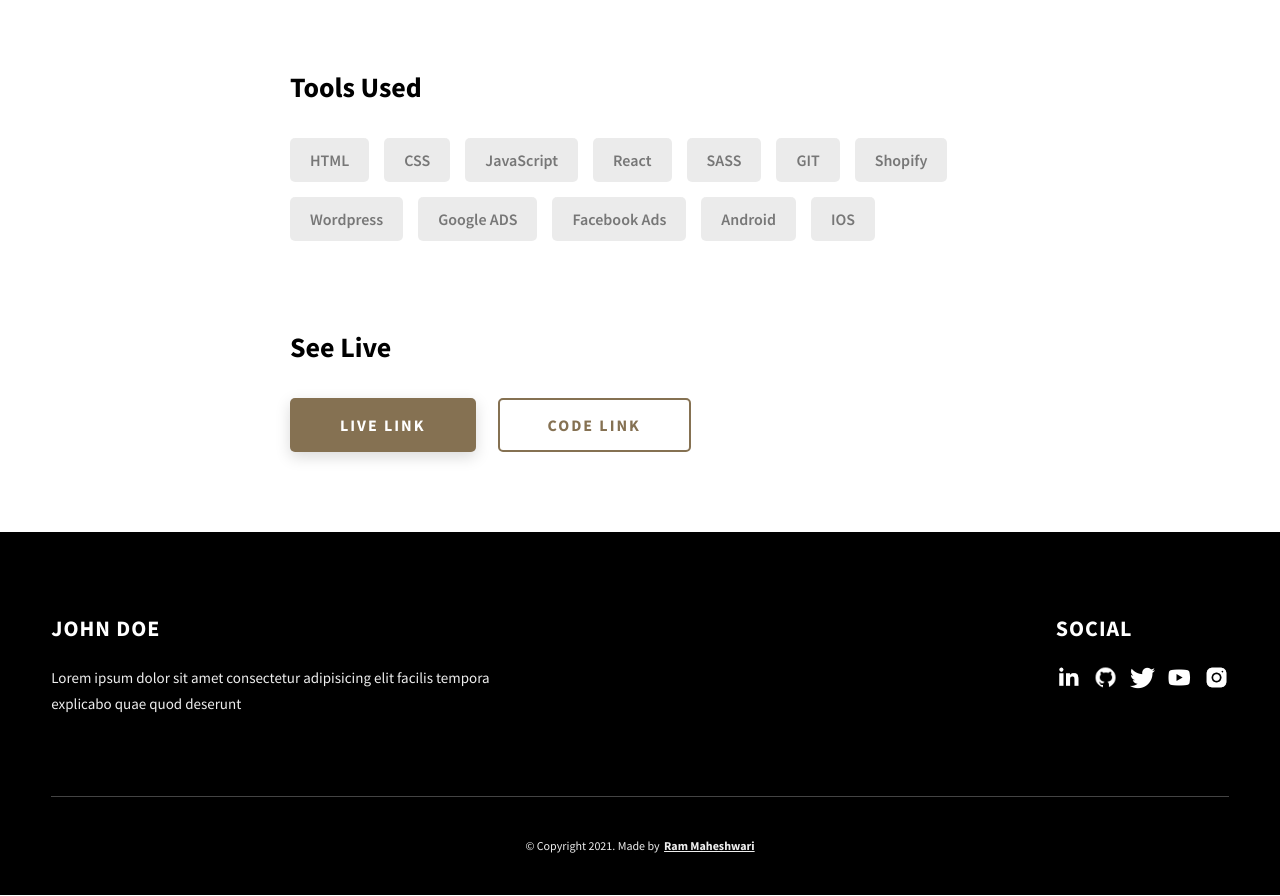
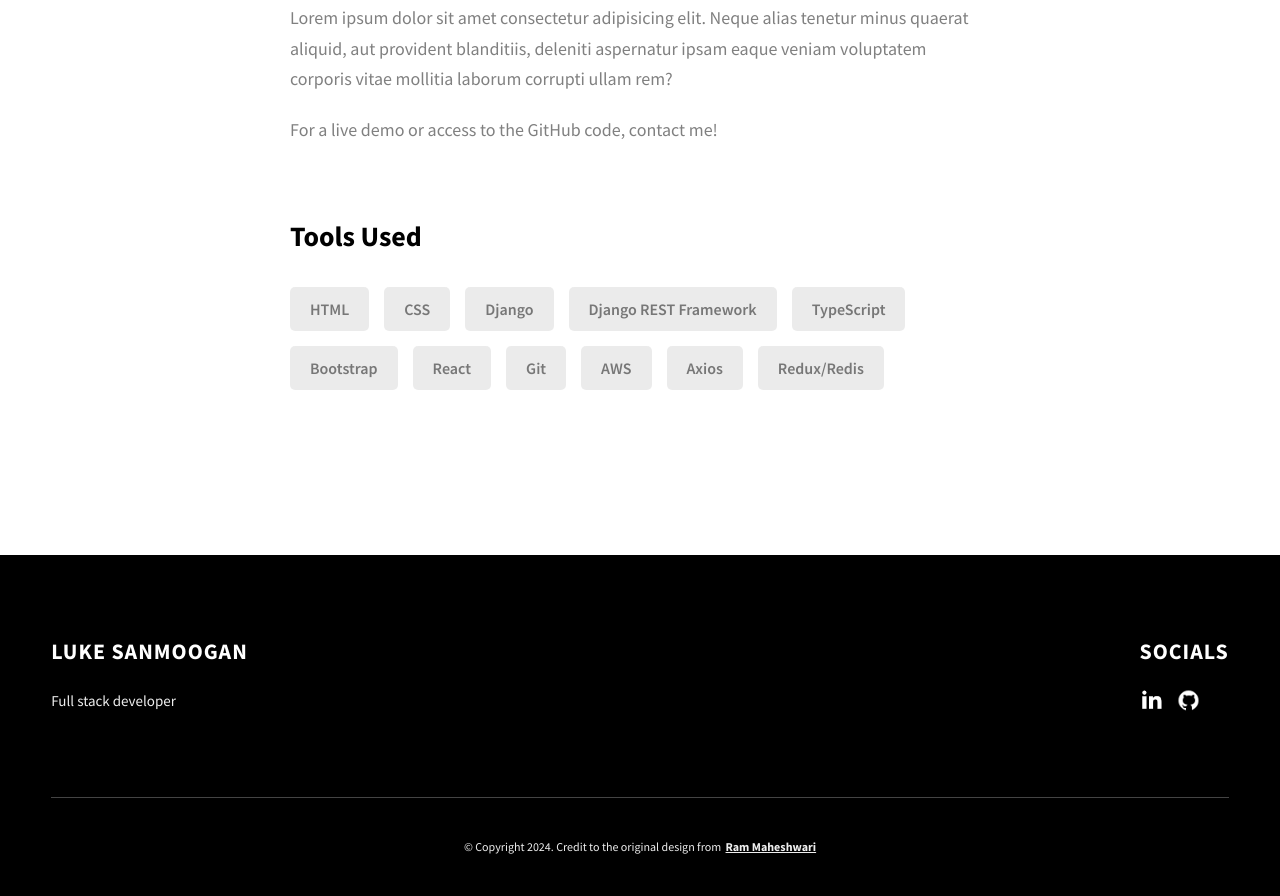
Before and after one commit to LS-kcl/ls-kcl.github.io, a website: page project-1.html in a window 1280 px wide. Shown: the part 1827-2723 px from the top of the page. Drawn offline with Linux system fonts and the light colour scheme.

Commit message:
add: Add main index changes to subpages

```diff
--- a/project-1.html
+++ b/project-1.html
@@ -23,11 +23,11 @@
           <div class="header__logo-img-cont">
             <img
               src="./assets/png/john-doe.png"
-              alt="Ram Maheshwari Logo Image"
+              alt="Luke Sanmoogan Logo Image"
               class="header__logo-img"
             />
           </div>
-          <span class="header__logo-sub">John Doe</span>
+          <span class="header__logo-sub">Luke Sanmoogan</span>
         </div>
         <div class="header__main">
           <ul class="header__links">
@@ -84,12 +84,12 @@
     </header>
     <section class="project-cs-hero">
       <div class="project-cs-hero__content">
-        <h1 class="heading-primary">Project 1</h1>
+        <h1 class="heading-primary">3Bunny Bookclubs Platform</h1>
         <div class="project-cs-hero__info">
           <p class="text-primary">
-            Lorem ipsum dolor sit amet consectetur adipisicing elit. Dignissimos
-            in numquam incidunt earum quaerat cum fuga, atque similique natus
-            nobis sit.
+            An online bookclubs system with an AI recommender for books
+            and clubs, and a social media platform for rating and sharing
+            books with others
           </p>
         </div>
         <div class="project-cs-hero__cta">
@@ -102,7 +102,7 @@
         <div class="project-details__content">
           <div class="project-details__showcase-img-cont">
             <img
-              src="./assets/jpeg/project-mockup-example.jpeg"
+              src="./assets/mockups/ratings-mockup.png"
               alt="Project Image"
               class="project-details__showcase-img"
             />
@@ -135,18 +135,18 @@
               <div class="skills">
                 <div class="skills__skill">HTML</div>
                 <div class="skills__skill">CSS</div>
-                <div class="skills__skill">JavaScript</div>
+                <div class="skills__skill">Django</div>
+                <div class="skills__skill">Django REST Framework</div>
+                <div class="skills__skill">TypeScript</div>
+                <div class="skills__skill">Bootstrap</div>
                 <div class="skills__skill">React</div>
-                <div class="skills__skill">SASS</div>
-                <div class="skills__skill">GIT</div>
-                <div class="skills__skill">Shopify</div>
-                <div class="skills__skill">Wordpress</div>
-                <div class="skills__skill">Google ADS</div>
-                <div class="skills__skill">Facebook Ads</div>
-                <div class="skills__skill">Android</div>
-                <div class="skills__skill">IOS</div>
+                <div class="skills__skill">Git</div>
+                <div class="skills__skill">AWS</div>
+                <div class="skills__skill">Axios</div>
+                <div class="skills__skill">Redux/Redis</div>
               </div>
             </div>
+	    <!-- Live links removed for now
             <div class="project-details__links">
               <h3 class="project-details__content-title">See Live</h3>
               <a
@@ -161,6 +161,7 @@
                 target="_blank"
                 >Code Link</a
               >
+	    -->
             </div>
           </div>
         </div>
@@ -171,57 +172,36 @@
         <div class="main-footer__upper">
           <div class="main-footer__row main-footer__row-1">
             <h2 class="heading heading-sm main-footer__heading-sm">
-              <span>Social</span>
+              <span>Socials</span>
             </h2>
             <div class="main-footer__social-cont">
-              <a target="_blank" rel="noreferrer" href="#">
+              <a target="_blank" rel="noreferrer" href="https://www.linkedin.com/in/lsanmoogan/">
                 <img
                   class="main-footer__icon"
                   src="./assets/png/linkedin-ico.png"
                   alt="icon"
                 />
               </a>
-              <a target="_blank" rel="noreferrer" href="#">
+              <a target="_blank" rel="noreferrer" href="https://github.com/LS-kcl">
                 <img
                   class="main-footer__icon"
                   src="./assets/png/github-ico.png"
                   alt="icon"
                 />
               </a>
-              <a target="_blank" rel="noreferrer" href="#">
-                <img
-                  class="main-footer__icon"
-                  src="./assets/png/twitter-ico.png"
-                  alt="icon"
-                />
-              </a>
-              <a target="_blank" rel="noreferrer" href="#">
-                <img
-                  class="main-footer__icon"
-                  src="./assets/png/yt-ico.png"
-                  alt="icon"
-                />
-              </a>
-              <a target="_blank" rel="noreferrer" href="#">
-                <img
-                  class="main-footer__icon main-footer__icon--mr-none"
-                  src="./assets/png/insta-ico.png"
-                  alt="icon"
-                />
-              </a>
             </div>
           </div>
           <div class="main-footer__row main-footer__row-2">
-            <h4 class="heading heading-sm text-lt">John Doe</h4>
+            <h4 class="heading heading-sm text-lt">Luke Sanmoogan</h4>
             <p class="main-footer__short-desc">
-              Lorem ipsum dolor sit amet consectetur adipisicing elit facilis
-              tempora explicabo quae quod deserunt
+              Full stack developer
             </p>
           </div>
         </div>
 
+        <!-- If you give me some credit or shoutout here by linking to my website, then it will be a big thing for me and will help me a lot :) -->
         <div class="main-footer__lower">
-          &copy; Copyright 2021. Made by
+          &copy; Copyright 2024. Credit to the original design from
           <a rel="noreferrer" target="_blank" href="https://rammaheshwari.com"
             >Ram Maheshwari</a
           >
```
Also changed, not shown: index.html (+4 -1 lines), project-2.html (+1 -1 lines).
